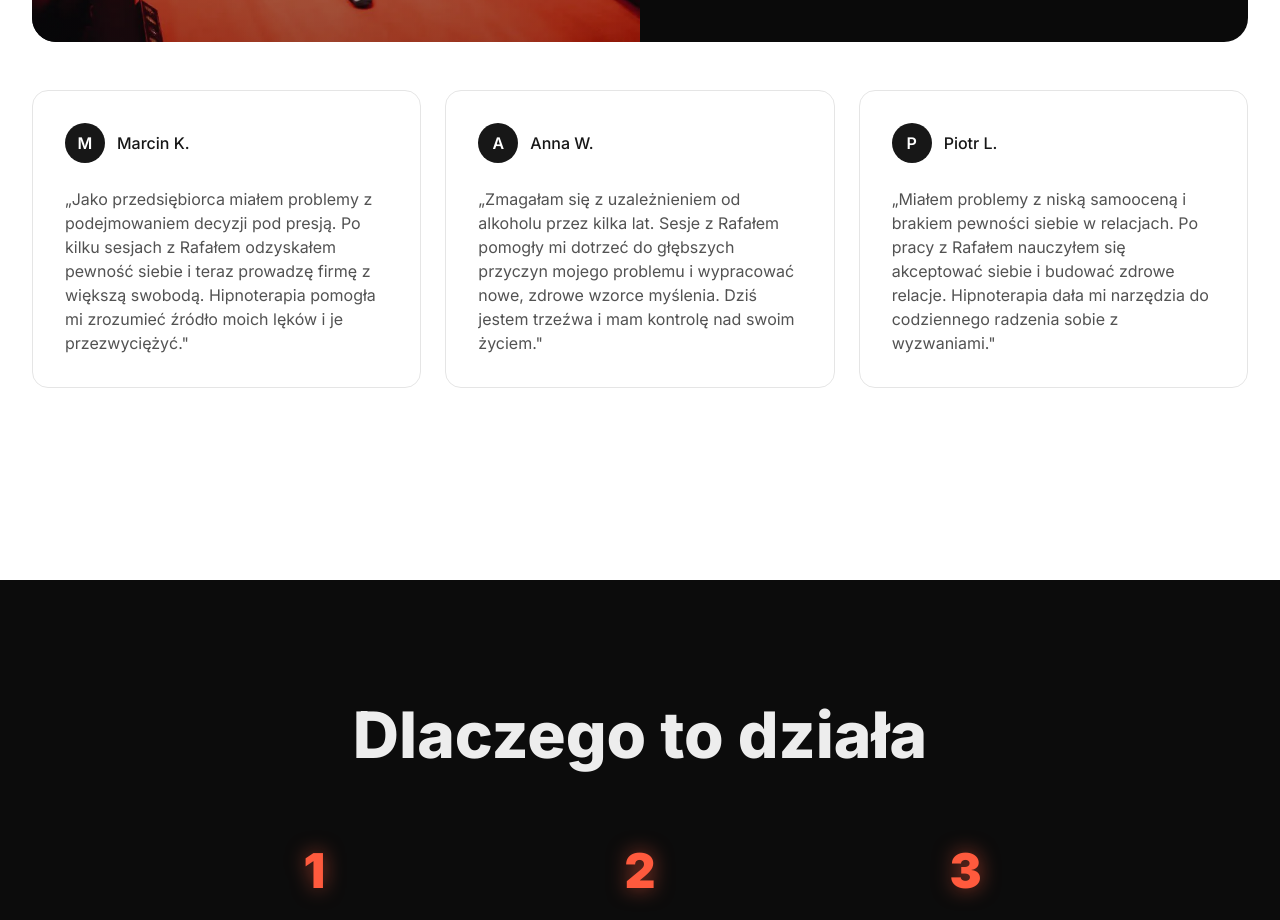
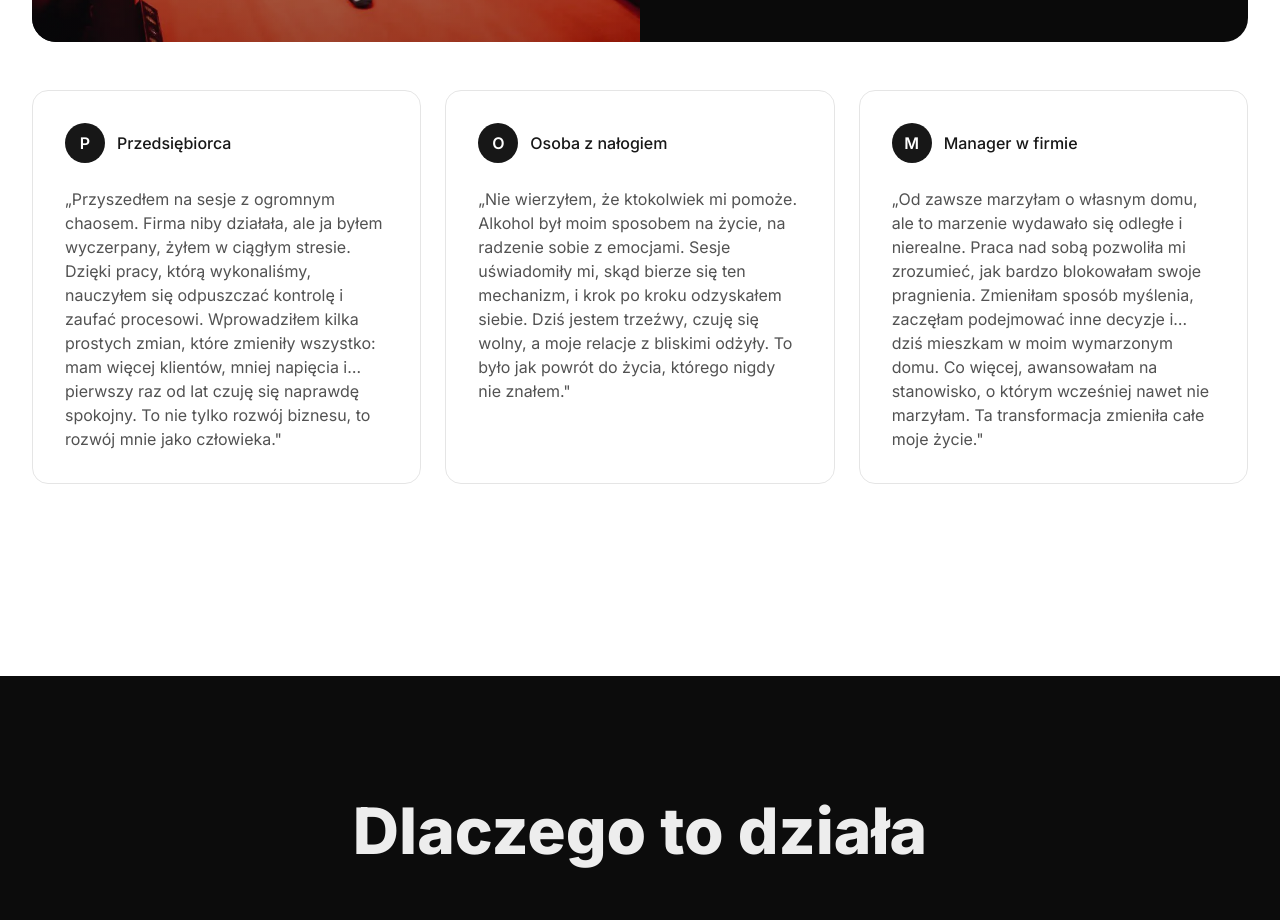
Before and after one commit to technikyvl/MAGIC-LANDING-PAGE-NEW, a Next.js app in the folder MAGICLIFELANDING/: page / in a window 1280 px wide. Shown: the part 6400-7320 px from the top of the page. Built offline with nearby package versions, Linux system fonts and the light colour scheme; a web font is replaced by a local one.

Commit message:
Update page.jsx

```diff
--- a/MAGICLIFELANDING/app/page.jsx
+++ b/MAGICLIFELANDING/app/page.jsx
@@ -883,9 +883,9 @@ export default function Page() {
           {/* Other reviews */}
           <div className="mt-12 grid gap-6 sm:grid-cols-3">
             {[
-              ['Marcin K.', '„Jako przedsiębiorca miałem problemy z podejmowaniem decyzji pod presją. Po kilku sesjach z Rafałem odzyskałem pewność siebie i teraz prowadzę firmę z większą swobodą. Hipnoterapia pomogła mi zrozumieć źródło moich lęków i je przezwyciężyć."'],
-              ['Anna W.', '„Zmagałam się z uzależnieniem od alkoholu przez kilka lat. Sesje z Rafałem pomogły mi dotrzeć do głębszych przyczyn mojego problemu i wypracować nowe, zdrowe wzorce myślenia. Dziś jestem trzeźwa i mam kontrolę nad swoim życiem."'],
-              ['Piotr L.', '„Miałem problemy z niską samooceną i brakiem pewności siebie w relacjach. Po pracy z Rafałem nauczyłem się akceptować siebie i budować zdrowe relacje. Hipnoterapia dała mi narzędzia do codziennego radzenia sobie z wyzwaniami."'],
+              ['Przedsiębiorca', '„Przyszedłem na sesje z ogromnym chaosem. Firma niby działała, ale ja byłem wyczerpany, żyłem w ciągłym stresie. Dzięki pracy, którą wykonaliśmy, nauczyłem się odpuszczać kontrolę i zaufać procesowi. Wprowadziłem kilka prostych zmian, które zmieniły wszystko: mam więcej klientów, mniej napięcia i… pierwszy raz od lat czuję się naprawdę spokojny. To nie tylko rozwój biznesu, to rozwój mnie jako człowieka."'],
+              ['Osoba z nałogiem', '„Nie wierzyłem, że ktokolwiek mi pomoże. Alkohol był moim sposobem na życie, na radzenie sobie z emocjami. Sesje uświadomiły mi, skąd bierze się ten mechanizm, i krok po kroku odzyskałem siebie. Dziś jestem trzeźwy, czuję się wolny, a moje relacje z bliskimi odżyły. To było jak powrót do życia, którego nigdy nie znałem."'],
+              ['Manager w firmie', '„Od zawsze marzyłam o własnym domu, ale to marzenie wydawało się odległe i nierealne. Praca nad sobą pozwoliła mi zrozumieć, jak bardzo blokowałam swoje pragnienia. Zmieniłam sposób myślenia, zaczęłam podejmować inne decyzje i… dziś mieszkam w moim wymarzonym domu. Co więcej, awansowałam na stanowisko, o którym wcześniej nawet nie marzyłam. Ta transformacja zmieniła całe moje życie."'],
             ].map(([name, text], i) => (
               <figure key={i} className="slow-reveal rounded-2xl border border-neutral-200 bg-white p-8">
                 <div className="flex items-center gap-3">
```
